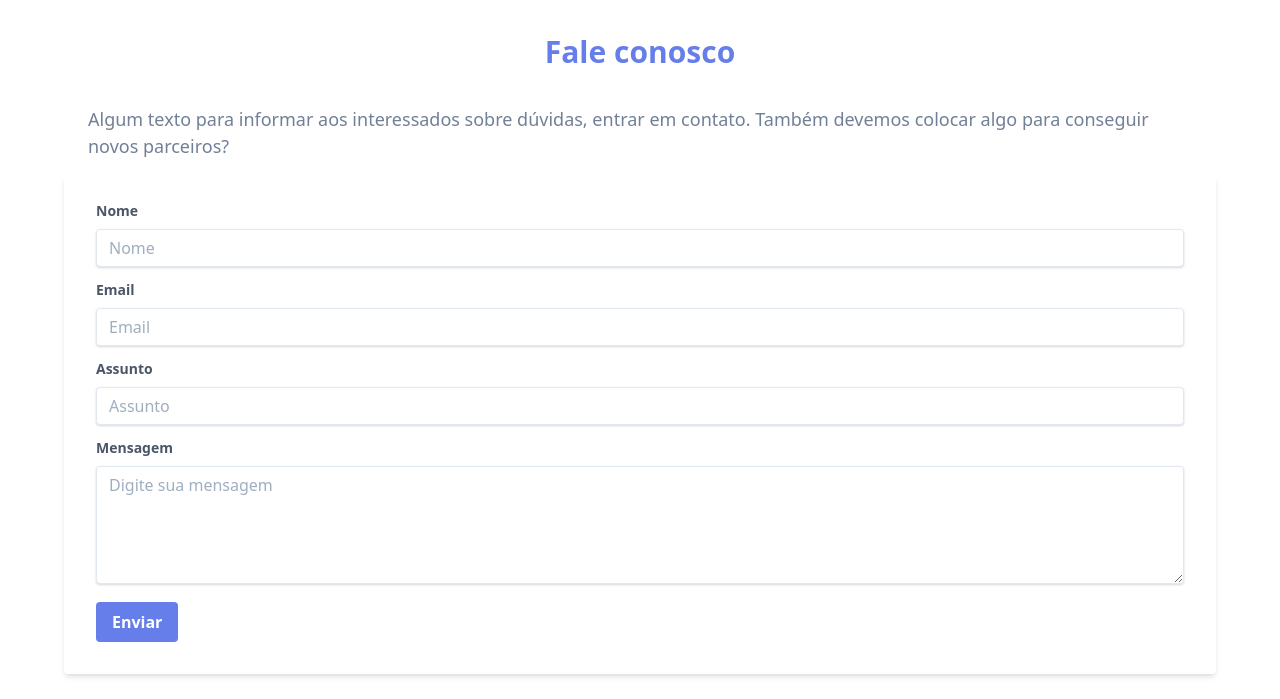
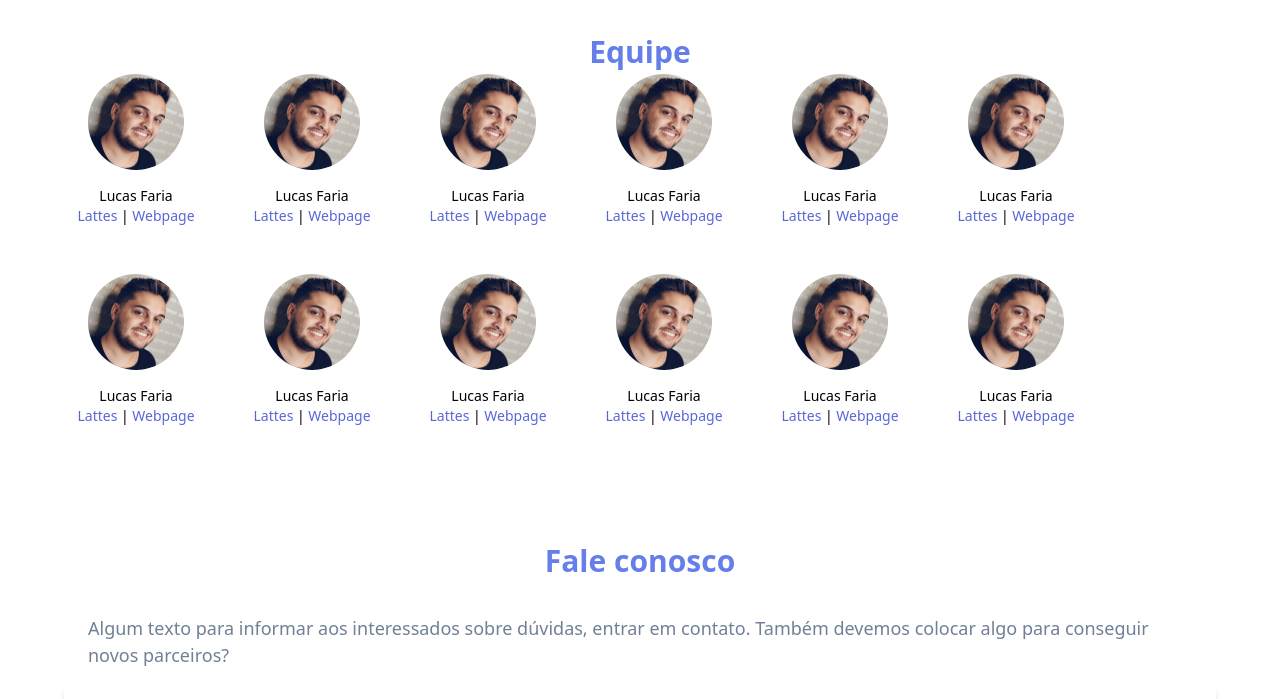
Before and after one commit to lucasheriques/cadcovid19-site, a Gatsby site: page / in a window 1280 px wide. Shown: the part 1761-2460 px from the top of the page. Built offline with nearby package versions, Linux system fonts and the light colour scheme; Gatsby itself is replaced by a stand-in of ours; a web font is replaced by a local one; what @tailwindcss/ui would draw is missing.

Commit message:
WIP: adding team section

```diff
--- a/src/components/Layout.js
+++ b/src/components/Layout.js
@@ -7,7 +7,7 @@ const Layout = ({ children }) => {
       <SEO />
       <div className="flex flex-col min-h-screen">
         {children}
-        <footer className="py-2 text-center text-gray-600 text-xs">
+        <footer className="py-2 text-center text-gray-600 text-xs bg-gray-50">
           2020 &copy;{" "}
           <a href="http://www.patreo.dcc.ufmg.br/" target="__blank">
             PATREO Laboratory - UFMG
--- /dev/null
+++ b/src/components/Team.js
@@ -0,0 +1,130 @@
+import React from "react"
+import lucasImg from "../images/team/lucas.jpg"
+import ufmglogo from "../images/ufmg.png"
+import fapemiglogo from "../images/fapemig.jpg"
+import patreologo from "../images/patreo.png"
+
+const Team = ({ children }) => {
+  const team = [
+    {
+      name: "Lucas Faria",
+      lattes: "http://lattes.cnpq.br/9040972267552794",
+      page: "https://homepages.dcc.ufmg.br/~lucasfaria/",
+      picture: lucasImg,
+    },
+    {
+      name: "Lucas Faria",
+      lattes: "http://lattes.cnpq.br/9040972267552794",
+      page: "https://homepages.dcc.ufmg.br/~lucasfaria/",
+      picture: lucasImg,
+    },
+    {
+      name: "Lucas Faria",
+      lattes: "http://lattes.cnpq.br/9040972267552794",
+      page: "https://homepages.dcc.ufmg.br/~lucasfaria/",
+      picture: lucasImg,
+    },
+    {
+      name: "Lucas Faria",
+      lattes: "http://lattes.cnpq.br/9040972267552794",
+      page: "https://homepages.dcc.ufmg.br/~lucasfaria/",
+      picture: lucasImg,
+    },
+    {
+      name: "Lucas Faria",
+      lattes: "http://lattes.cnpq.br/9040972267552794",
+      page: "https://homepages.dcc.ufmg.br/~lucasfaria/",
+      picture: lucasImg,
+    },
+    {
+      name: "Lucas Faria",
+      lattes: "http://lattes.cnpq.br/9040972267552794",
+      page: "https://homepages.dcc.ufmg.br/~lucasfaria/",
+      picture: lucasImg,
+    },
+    {
+      name: "Lucas Faria",
+      lattes: "http://lattes.cnpq.br/9040972267552794",
+      page: "https://homepages.dcc.ufmg.br/~lucasfaria/",
+      picture: lucasImg,
+    },
+    {
+      name: "Lucas Faria",
+      lattes: "http://lattes.cnpq.br/9040972267552794",
+      page: "https://homepages.dcc.ufmg.br/~lucasfaria/",
+      picture: lucasImg,
+    },
+    {
+      name: "Lucas Faria",
+      lattes: "http://lattes.cnpq.br/9040972267552794",
+      page: "https://homepages.dcc.ufmg.br/~lucasfaria/",
+      picture: lucasImg,
+    },
+    {
+      name: "Lucas Faria",
+      lattes: "http://lattes.cnpq.br/9040972267552794",
+      page: "https://homepages.dcc.ufmg.br/~lucasfaria/",
+      picture: lucasImg,
+    },
+    {
+      name: "Lucas Faria",
+      lattes: "http://lattes.cnpq.br/9040972267552794",
+      page: "https://homepages.dcc.ufmg.br/~lucasfaria/",
+      picture: lucasImg,
+    },
+    {
+      name: "Lucas Faria",
+      lattes: "http://lattes.cnpq.br/9040972267552794",
+      page: "https://homepages.dcc.ufmg.br/~lucasfaria/",
+      picture: lucasImg,
+    },
+  ]
+
+  return (
+    <div className="max-w-6xl sm:flex-row mx-auto grid my-8" id="team">
+      <h2 className="text-center px-4 text-2xl text-indigo-500 font-bold sm:text-3xl">
+        Equipe
+      </h2>
+      <ul className="grid grid-cols-2 col-gap-4 row-gap-8 sm:grid-cols-4 md:col-gap-6 lg:max-w-5xl lg:col-gap-8 lg:row-gap-12 xl:grid-cols-6">
+        {team.map(member => (
+          <li>
+            <div className="space-y-4">
+              <img
+                className="mx-auto h-20 w-20 rounded-full lg:w-24 lg:h-24"
+                src={member.picture}
+                alt=""
+              />
+              <div className="space-y-2">
+                <div className="text-xs text-center leading-4 font-medium lg:text-sm lg:leading-5">
+                  <h4>{member.name}</h4>
+                  <p>
+                    <a
+                      href={member.lattes}
+                      class="text-indigo-600"
+                      target="_blank"
+                      rel="noopener noreferrer"
+                    >
+                      Lattes
+                    </a>{" "}
+                    |{" "}
+                    <a
+                      href={member.page}
+                      class="text-indigo-600"
+                      target="_blank"
+                      rel="noopener noreferrer"
+                    >
+                      Webpage
+                    </a>{" "}
+                  </p>
+                </div>
+              </div>
+            </div>
+          </li>
+        ))}
+        <li></li>
+      </ul>
+    </div>
+  )
+}
+
+export default Team
--- a/src/pages/index.js
+++ b/src/pages/index.js
@@ -5,6 +5,7 @@ import Contact from "../components/Contact"
 import Partners from "../components/Partners"
 import News from "../components/News"
 import Project from "../components/Project"
+import Team from "../components/Team"
 
 export default () => {
   return (
@@ -22,6 +23,10 @@ export default () => {
       </div>
 
       <div className="bg-gray-50">
+        <Team />
+      </div>
+
+      <div>
         <Contact />
       </div>
     </Layout>
--- /dev/null
+++ b/src/services/TeamMembers.js
@@ -0,0 +1,74 @@
+export default TeamMembers = [
+  {
+    name: "Lucas Faria",
+    lattes: "http://lattes.cnpq.br/9040972267552794",
+    page: "https://homepages.dcc.ufmg.br/~lucasfaria/",
+    picture: lucasImg,
+  },
+  {
+    name: "Lucas Faria",
+    lattes: "http://lattes.cnpq.br/9040972267552794",
+    page: "https://homepages.dcc.ufmg.br/~lucasfaria/",
+    picture: lucasImg,
+  },
+  {
+    name: "Lucas Faria",
+    lattes: "http://lattes.cnpq.br/9040972267552794",
+    page: "https://homepages.dcc.ufmg.br/~lucasfaria/",
+    picture: lucasImg,
+  },
+  {
+    name: "Lucas Faria",
+    lattes: "http://lattes.cnpq.br/9040972267552794",
+    page: "https://homepages.dcc.ufmg.br/~lucasfaria/",
+    picture: lucasImg,
+  },
+  {
+    name: "Lucas Faria",
+    lattes: "http://lattes.cnpq.br/9040972267552794",
+    page: "https://homepages.dcc.ufmg.br/~lucasfaria/",
+    picture: lucasImg,
+  },
+  {
+    name: "Lucas Faria",
+    lattes: "http://lattes.cnpq.br/9040972267552794",
+    page: "https://homepages.dcc.ufmg.br/~lucasfaria/",
+    picture: lucasImg,
+  },
+  {
+    name: "Lucas Faria",
+    lattes: "http://lattes.cnpq.br/9040972267552794",
+    page: "https://homepages.dcc.ufmg.br/~lucasfaria/",
+    picture: lucasImg,
+  },
+  {
+    name: "Lucas Faria",
+    lattes: "http://lattes.cnpq.br/9040972267552794",
+    page: "https://homepages.dcc.ufmg.br/~lucasfaria/",
+    picture: lucasImg,
+  },
+  {
+    name: "Lucas Faria",
+    lattes: "http://lattes.cnpq.br/9040972267552794",
+    page: "https://homepages.dcc.ufmg.br/~lucasfaria/",
+    picture: lucasImg,
+  },
+  {
+    name: "Lucas Faria",
+    lattes: "http://lattes.cnpq.br/9040972267552794",
+    page: "https://homepages.dcc.ufmg.br/~lucasfaria/",
+    picture: lucasImg,
+  },
+  {
+    name: "Lucas Faria",
+    lattes: "http://lattes.cnpq.br/9040972267552794",
+    page: "https://homepages.dcc.ufmg.br/~lucasfaria/",
+    picture: lucasImg,
+  },
+  {
+    name: "Lucas Faria",
+    lattes: "http://lattes.cnpq.br/9040972267552794",
+    page: "https://homepages.dcc.ufmg.br/~lucasfaria/",
+    picture: lucasImg,
+  },
+]
```
Also changed, not shown: src/images/team/lucas.jpg (added).
